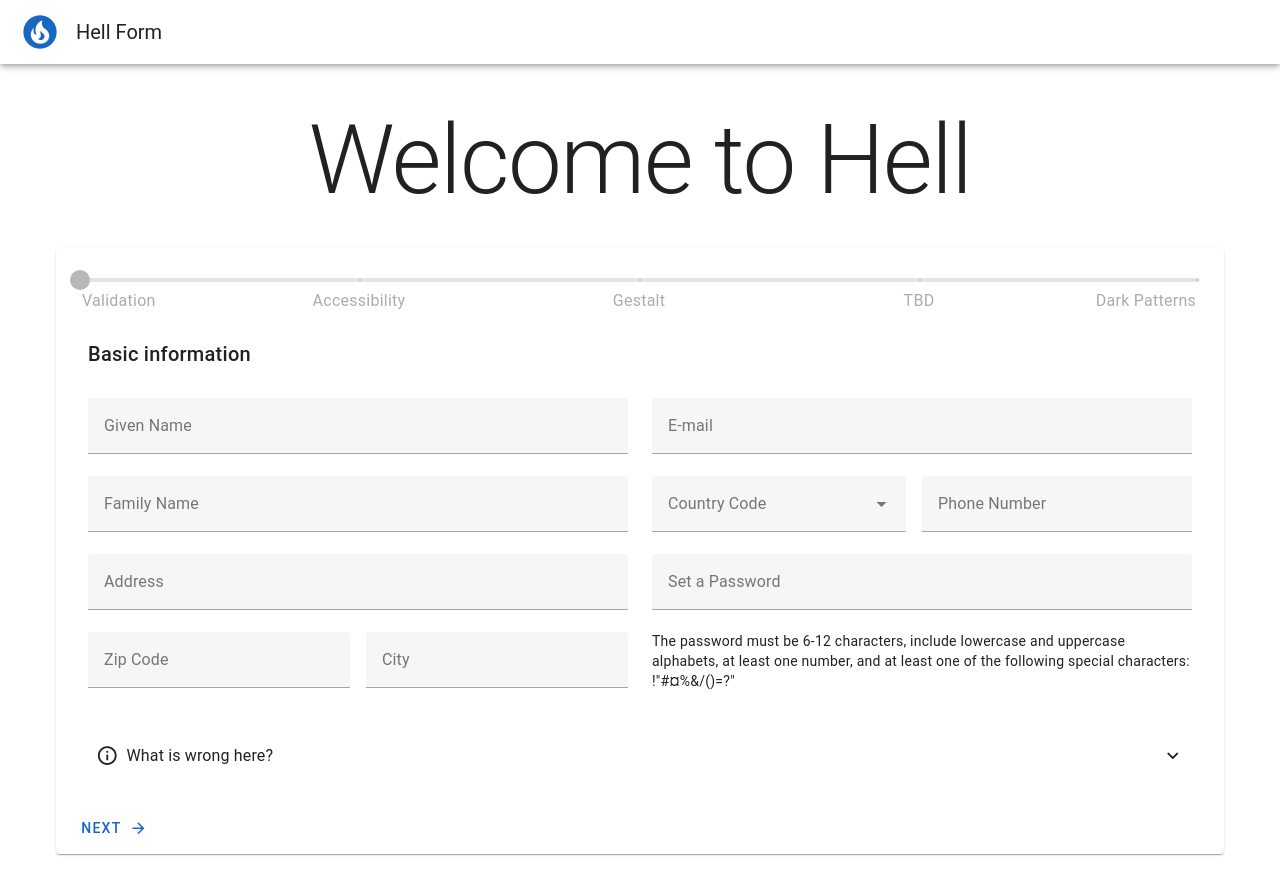
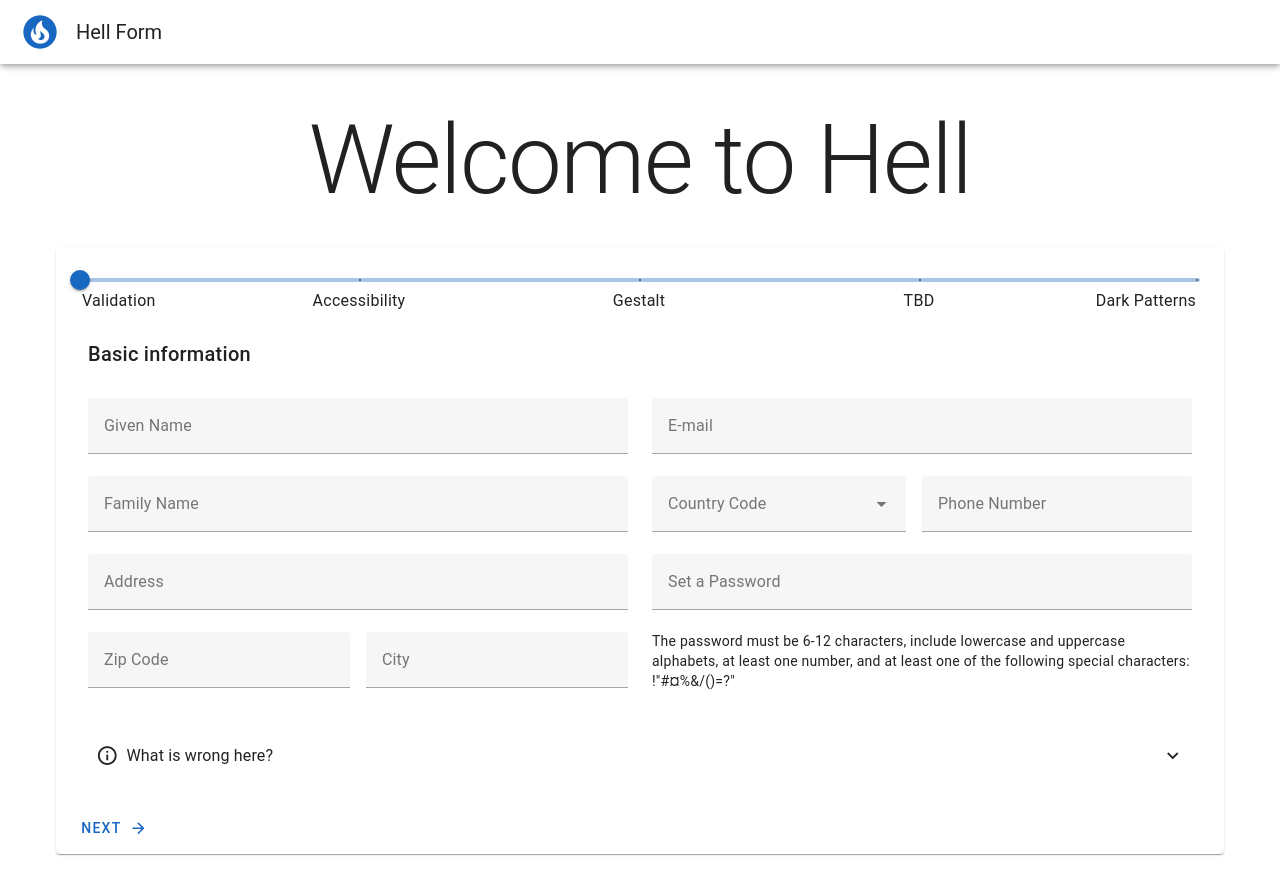
Before and after one commit to ajuvonen/hellform, a Vue app: page / in a window 1280 px wide. Both pictures are taken after a click on the button "GET STARTED". Built offline with nearby package versions, Linux system fonts and the light colour scheme.

Commit message:
Make progress bar more prominent

```diff
--- a/src/components/HellForm.vue
+++ b/src/components/HellForm.vue
@@ -19,7 +19,8 @@ const currentSection = ref(1);
         :ticks="{1: 'Validation', 2: 'Accessibility', 3: 'Gestalt', 4: 'TBD', 5: 'Dark Patterns'}"
         :min="1"
         :max="5"
-        disabled
+        readonly
+        color="primary"
         show-ticks="always"
       ></v-slider>
       <v-expand-transition>
@@ -72,3 +73,8 @@ const currentSection = ref(1);
     </v-card-actions>
   </v-card>
 </template>
+<style lang="scss" scoped>
+:deep(.v-slider__container) {
+  cursor: not-allowed !important;
+}
+</style>
```
